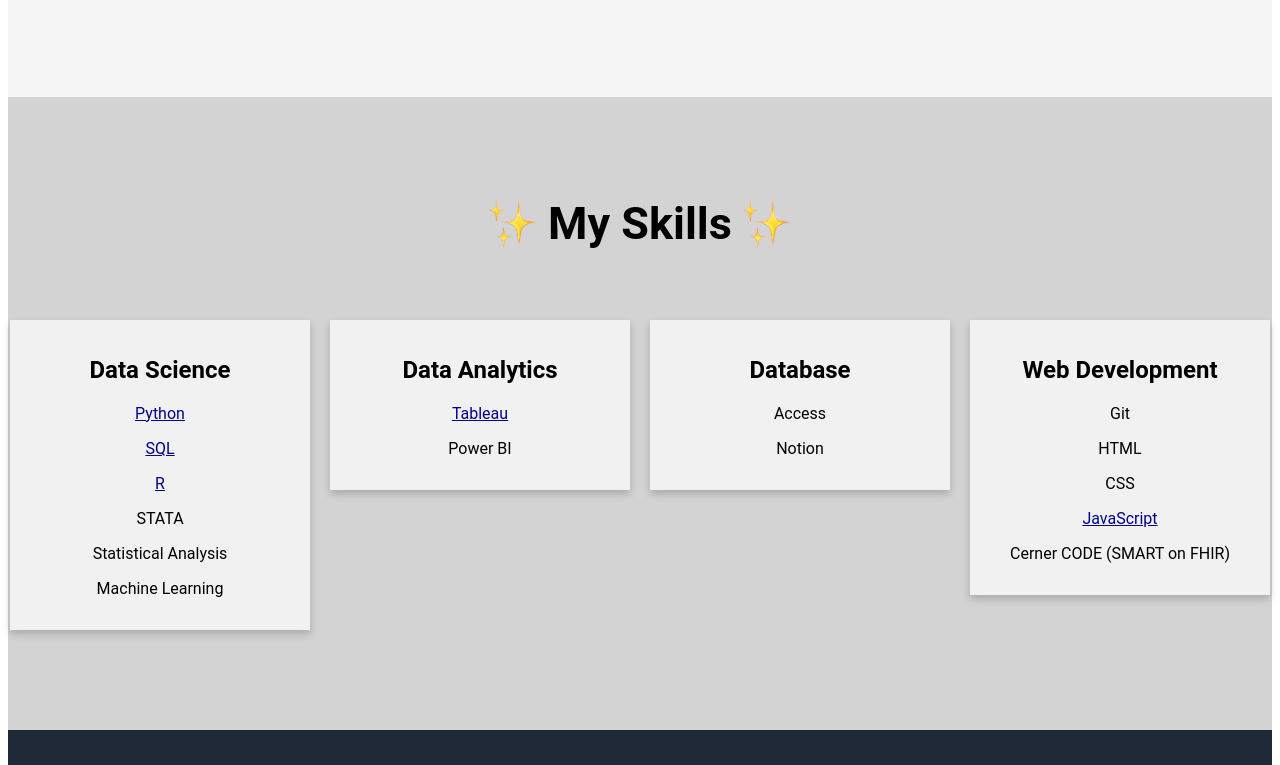
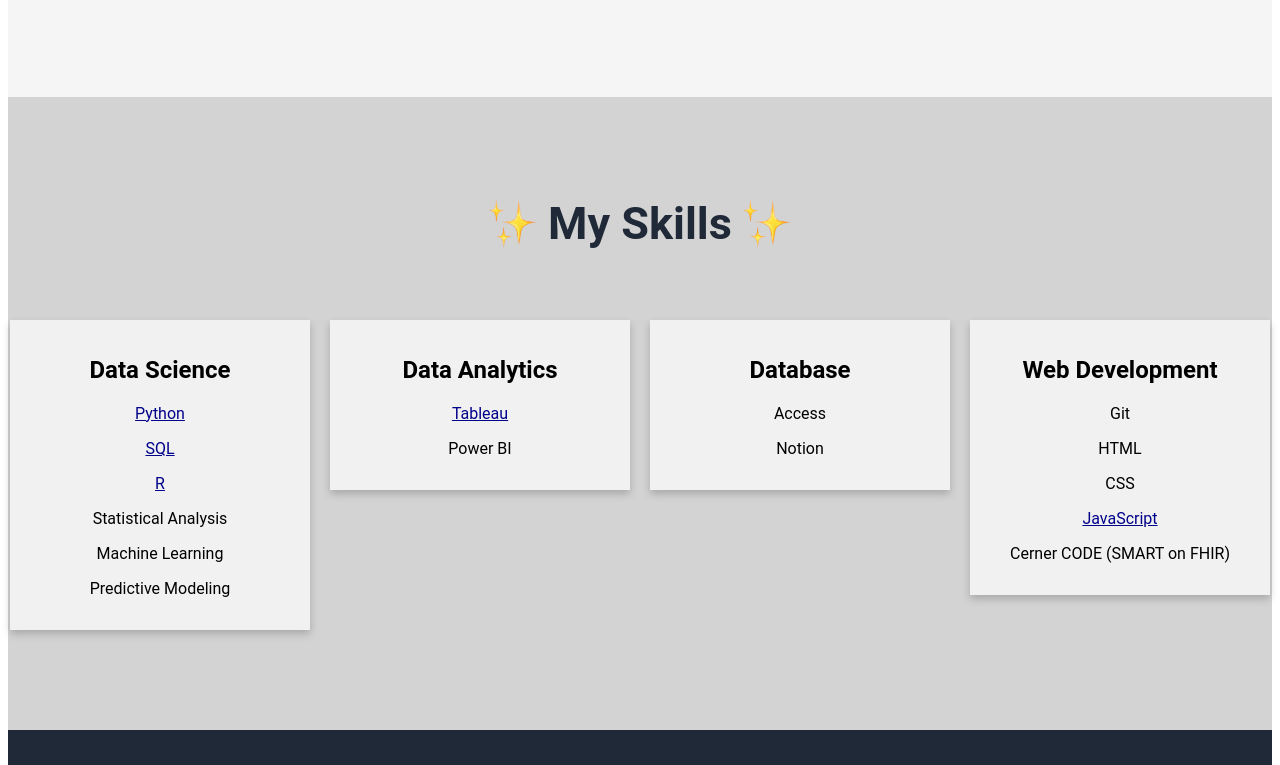
Before and after one commit to christinathai7/mywebsite, a plain HTML site: page index.html in a window 1280 px wide. Shown: the part 1415-2180 px from the top of the page. Drawn offline with Linux system fonts and the light colour scheme.

Commit message:
aligned skills

```diff
--- a/index.html
+++ b/index.html
@@ -58,7 +58,7 @@
 </div>
 
 <div class="skills">
-<div class="title2"><img src ="./images/sparkle.png" class="sparkle"><a id="My_Accomplishments"><a id="My_Skills"> My Skills </a><img src ="./images/sparkle.png" class="sparkle"></div>
+<div class="title2"><img src ="./images/sparkle.png" class="sparkle"><a id="My_Skills"> My Skills </a><img src ="./images/sparkle.png" class="sparkle"></div>
 
 
 
@@ -70,9 +70,9 @@
         <p><a href="https://colab.research.google.com/drive/14hG5oClIZ4MjVOtgCjvEgWWExqnmVwWd?usp=sharing" style="color: darkblue" target="_blank" rel="noopener noreferrer">Python</a></p>
         <p><a href="https://github.com/christinathai7/PortfolioProjects" style="color: darkblue" target="_blank" rel="noopener noreferrer">SQL</a></p>
         <p><a href="https://github.com/christinathai7/covidmombaby" style="color: darkblue" target="_blank" rel="noopener noreferrer">R</a></p>
-        <p>STATA</p>
         <p>Statistical Analysis</p>
         <p>Machine Learning</p>
+        <p>Predictive Modeling</p>
     </div>
     </div>
 
--- a/styles.css
+++ b/styles.css
@@ -101,8 +101,7 @@ ul {
 .title2 {
   font-size: 45px;
   font-weight:bolder;
-  color: #1F2937
-  style:flex;
+  color: #1F2937;
   margin-bottom:70px;
   display:flex;
   justify-content: center;
@@ -122,6 +121,11 @@ gap: 52px;
 
 .achievements {
     text-align: center;
+}
+
+.skills {
+  display: flex;
+  flex-direction: column;
 }
 
 .pics {
@@ -150,12 +154,13 @@ gap: 52px;
 
 .skills {
   display: flex;
-  flex-wrap: wrap;
   justify-content: center;
+  align-items: center;
   padding: 100px;
-
   background-color: lightgray;
 }
+
+
 
 .cell {
   flex-grow: 0.25;
```
